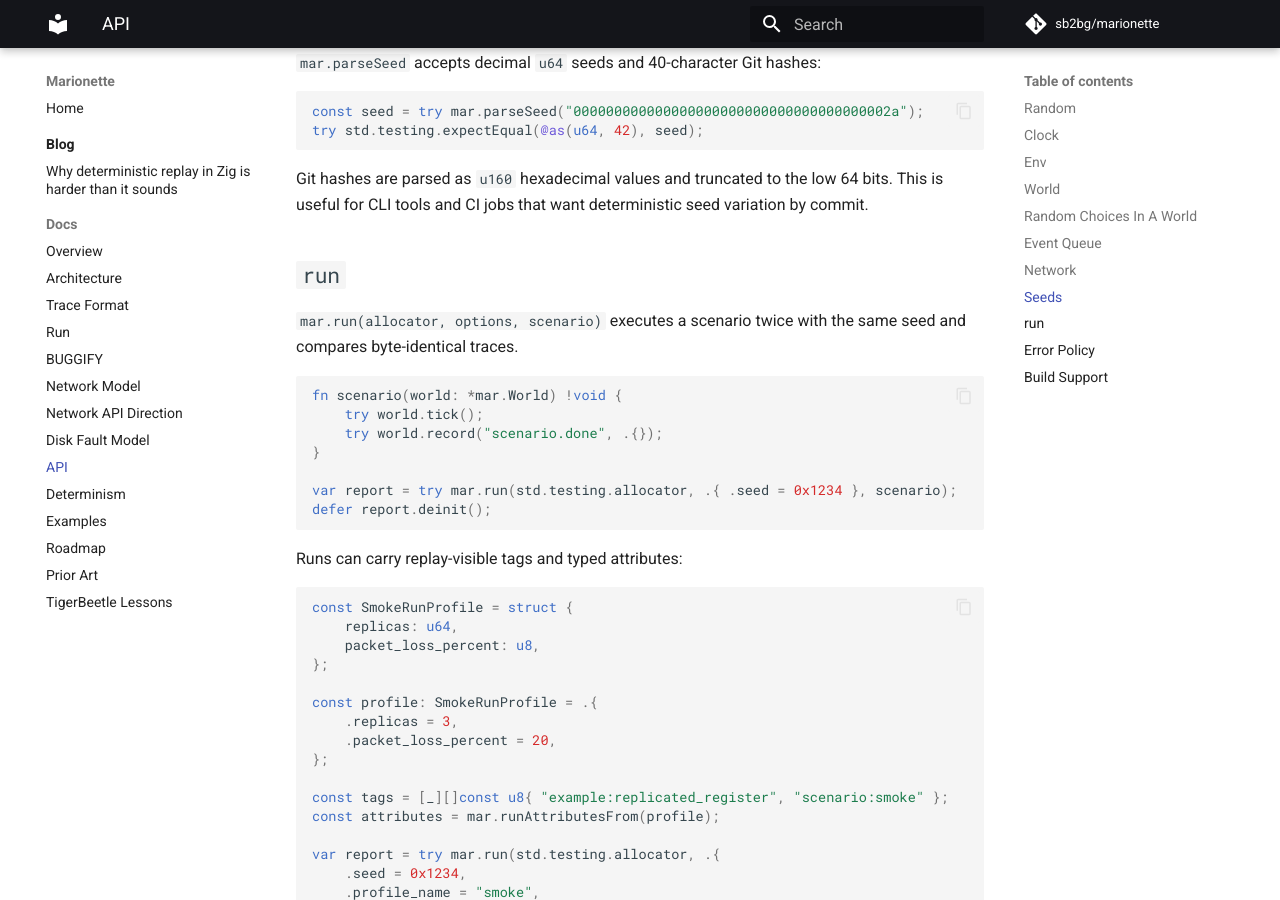
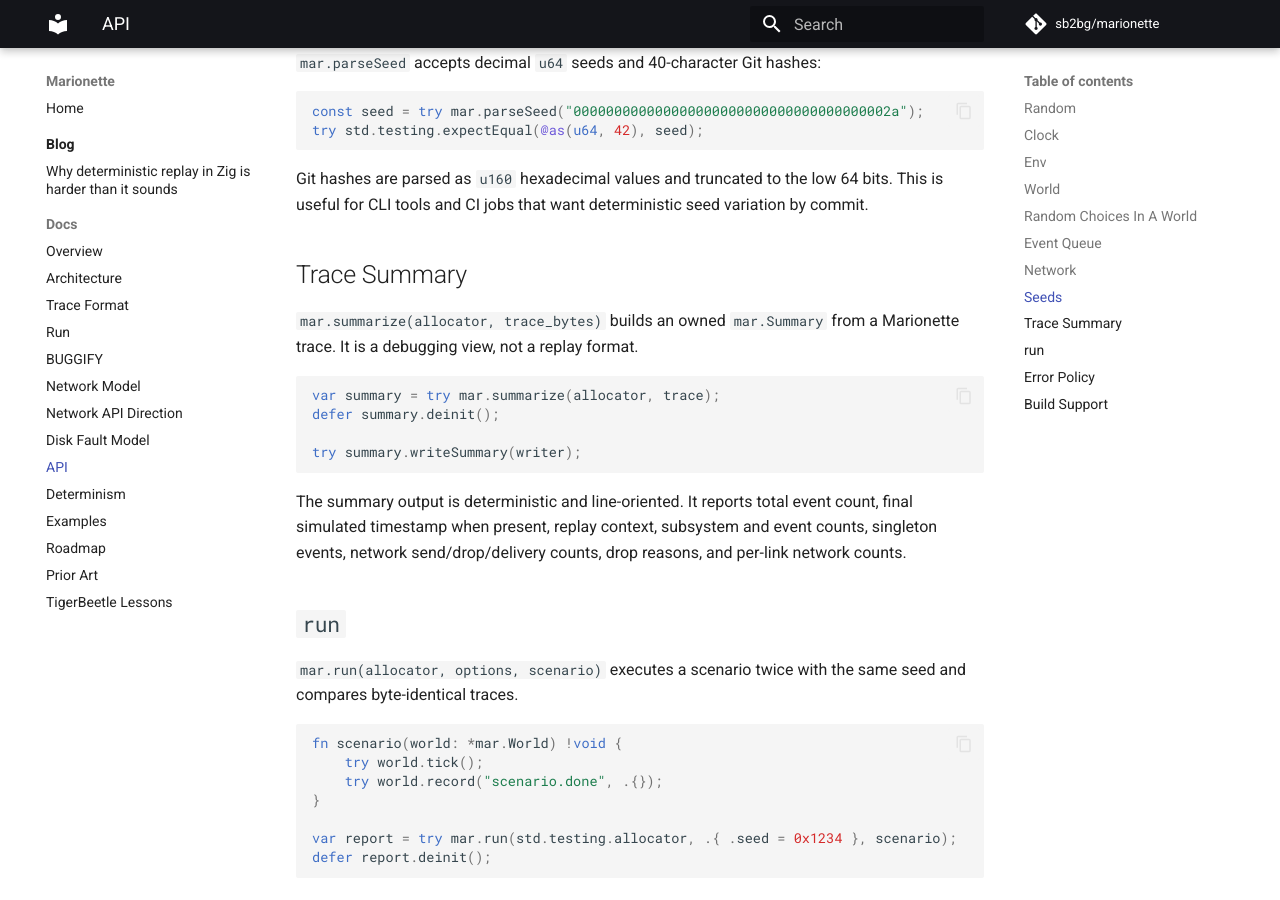
Before and after one commit to sb2bg/marionette, an MkDocs documentation site: the page built from docs/api.md, in a window 1280 px wide and 900 px high, scrolled down 5389 px. Built offline with MkDocs 1.6.1 and Material for MkDocs 9.7.7, drawn with Linux system fonts in a browser that asks for light colours; comment, search, counter and statistics services are not loaded.

Commit message:
Add trace summary renderer

````diff
--- a/docs/api.md
+++ b/docs/api.md
@@ -285,6 +285,23 @@ Git hashes are parsed as `u160` hexadecimal values and truncated to the low 64
 bits. This is useful for CLI tools and CI jobs that want deterministic seed
 variation by commit.
 
+## Trace Summary
+
+`mar.summarize(allocator, trace_bytes)` builds an owned `mar.Summary` from a
+Marionette trace. It is a debugging view, not a replay format.
+
+```zig
+var summary = try mar.summarize(allocator, trace);
+defer summary.deinit();
+
+try summary.writeSummary(writer);
+```
+
+The summary output is deterministic and line-oriented. It reports total event
+count, final simulated timestamp when present, replay context, subsystem and
+event counts, singleton events, network send/drop/delivery counts, drop
+reasons, and per-link network counts.
+
 ## `run`
 
 `mar.run(allocator, options, scenario)` executes a scenario twice with the same
````
Also changed, not shown: 4 other files.
